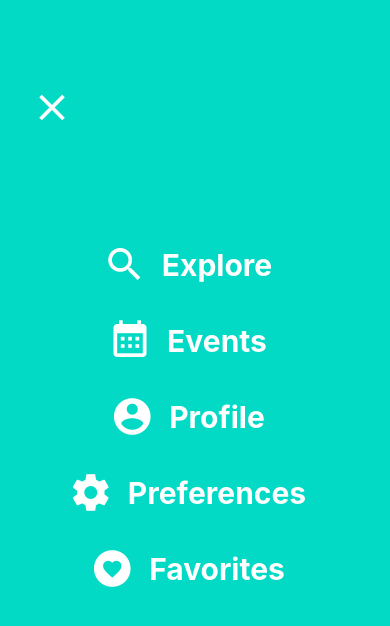
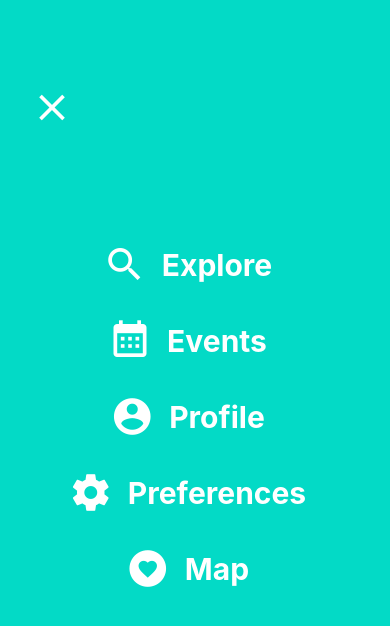
Before and after one commit to SebastianAlejos/Unitivity, a React Native app: screen /Menu in a window 390 px wide. Shown: the top 626 px of the page. Built offline with nearby package versions, Linux system fonts and the light colour scheme.

Commit message:
Added Map screen (doesnt work)

```diff
--- a/screens/Menu.tsx
+++ b/screens/Menu.tsx
@@ -29,9 +29,9 @@ export default function Menu(props: CompProps) {
             <Icon name="cog" style={styles.icons} size={44}></Icon>
             <Text style={styles.text }>Preferences</Text>
         </Pressable>
-        <Pressable style={styles.pressable} onPress={()=>{alert('Favorites will be here')}}>
+        <Pressable style={styles.pressable} onPress={()=>props.navigation.navigate('Map')}>
             <Icon name="heart-circle" style={styles.icons} size={44}></Icon>
-            <Text style={styles.text }>Favorites</Text>
+            <Text style={styles.text }>Map</Text>
         </Pressable>
     </View>
   );
```
Also changed, not shown: screens/Map.tsx (added, +25 -0 lines).
